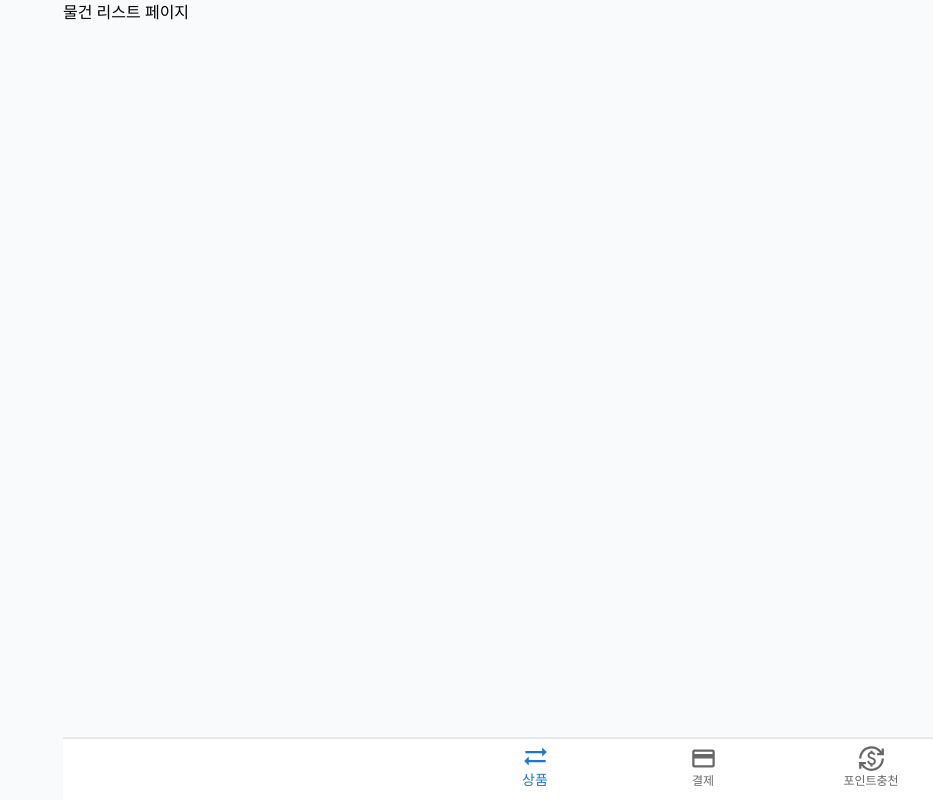
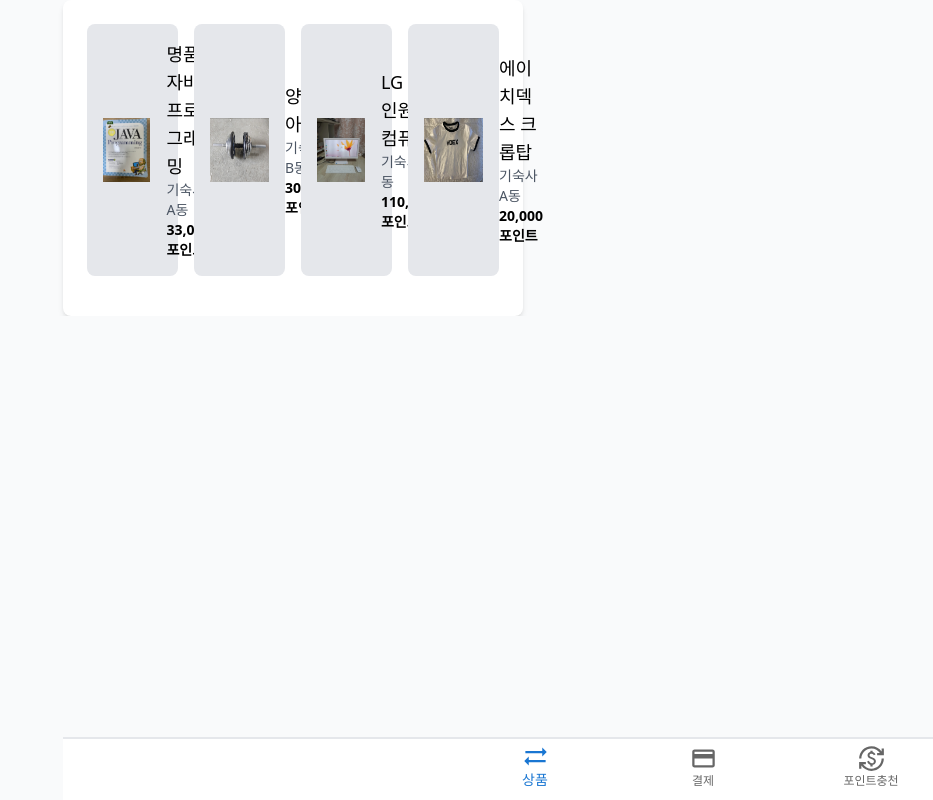
Before and after one commit to ldhbenecia/HUFSummer-Hackathon, a React (Create React App) app in the folder client/: page / in a window 1280 px wide. Both pictures are taken after a click on the button "LOGIN". Shown: the whole page, without its empty margins (347-1280 px from the left). Built offline with nearby package versions, Linux system fonts and the light colour scheme.

Commit message:
Design: ProductList Form

```diff
--- a/client/src/components/ProductList/ProductList.jsx
+++ b/client/src/components/ProductList/ProductList.jsx
@@ -1,11 +1,51 @@
-import React from 'react'
+import React from "react";
+import javabook from "../../assets/Images/javabook.jpeg";
+import dumbel from "../../assets/Images/dumbel.jpeg";
+import lgcpu from "../../assets/Images/lgcpu.jpeg";
+import hdex from "../../assets/Images/hdex.jpeg"
 
 const ProductList = () => {
   return (
-    <div>
-      물건 리스트 페이지
+    <div className="bg-white rounded-lg p-6 shadow-md">
+      <div className="grid grid-cols-1 sm:grid-cols-2 md:grid-cols-2 lg:grid-cols-4 gap-4">
+        <div className="flex items-center bg-gray-200 rounded-lg p-4 mb-4">
+          <img src={javabook} alt="javabook" className="w-16 h-16 mr-4"></img>
+          <div>
+            <h3 className="text-lg font-medium">명품 자바 프로그래밍</h3>
+            <p className="text-sm text-gray-600">기숙사 A동</p>
+            <p className="text-sm text-black font-semibold">33,000 포인트</p>
+          </div>
+        </div>
+
+        <div className="flex items-center bg-gray-200 rounded-lg p-4 mb-4">
+          <img src={dumbel} alt="dumbel" className="w-16 h-16 mr-4"></img>
+          <div>
+            <h3 className="text-lg font-medium">양손 아령</h3>
+            <p className="text-sm text-gray-600">기숙사 B동</p>
+            <p className="text-sm text-black font-semibold">30,000 포인트</p>
+          </div>
+        </div>
+
+        <div className="flex items-center bg-gray-200 rounded-lg p-4 mb-4">
+          <img src={lgcpu} alt="lgcpu" className="w-16 h-16 mr-4"></img>
+          <div>
+            <h3 className="text-lg font-medium">LG 올인원 컴퓨터</h3>
+            <p className="text-sm text-gray-600">기숙사 C동</p>
+            <p className="text-sm text-black font-semibold">110,000 포인트</p>
+          </div>
+        </div>
+
+        <div className="flex items-center bg-gray-200 rounded-lg p-4 mb-4">
+          <img src={hdex} alt="hdex" className="w-16 h-16 mr-4"></img>
+          <div>
+            <h3 className="text-lg font-medium">에이치덱스 크롭탑</h3>
+            <p className="text-sm text-gray-600">기숙사 A동</p>
+            <p className="text-sm text-black font-semibold">20,000 포인트</p>
+          </div>
+        </div>
+      </div>
     </div>
-  )
-}
+  );
+};
 
-export default ProductList
+export default ProductList;
```
